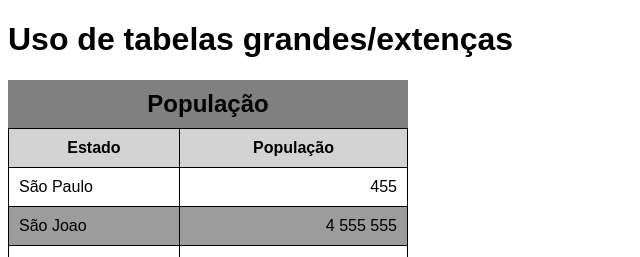
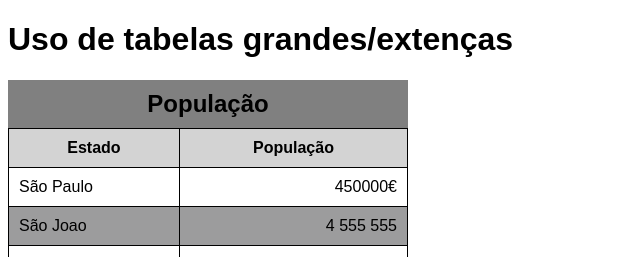
Before and after one commit to Paulo-peras/htmlcss, a plain HTML site: page exercicios/ex023/tabela002.html in a window 1280 px wide. Shown: the top 257 px of the page, 0-640 px from the left. Drawn offline with Linux system fonts and the light colour scheme.

Commit message:
Update tabela002.html

```diff
--- a/exercicios/ex023/tabela002.html
+++ b/exercicios/ex023/tabela002.html
@@ -48,6 +48,7 @@
             tbody
                 tr,td,th
             tfoot
+            tfootewwe
                 tr,td,th
     -->
 
@@ -62,7 +63,7 @@
         <tbody>
             <tr>
                 <td>São Paulo</td>
-                <td class="numero">455</td>
+                <td class="numero">450000€</td>
             </tr>
             <tr>
                 <td>São Joao</td>
```
